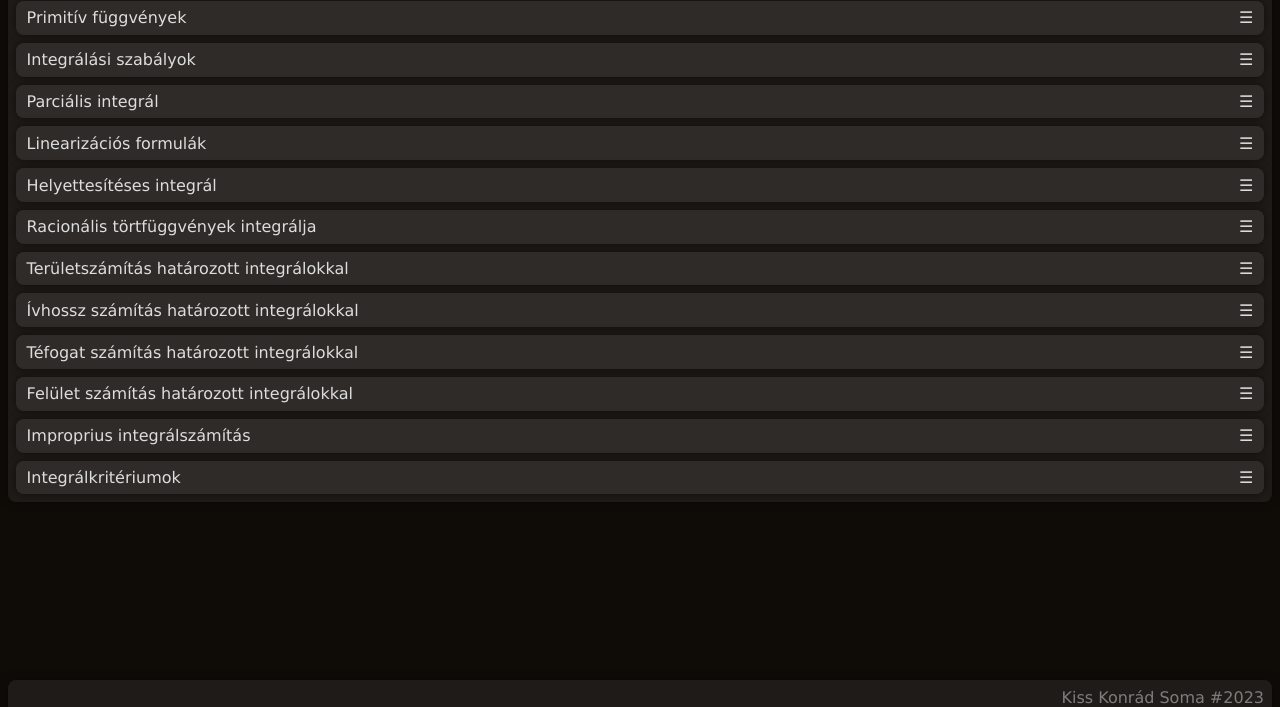
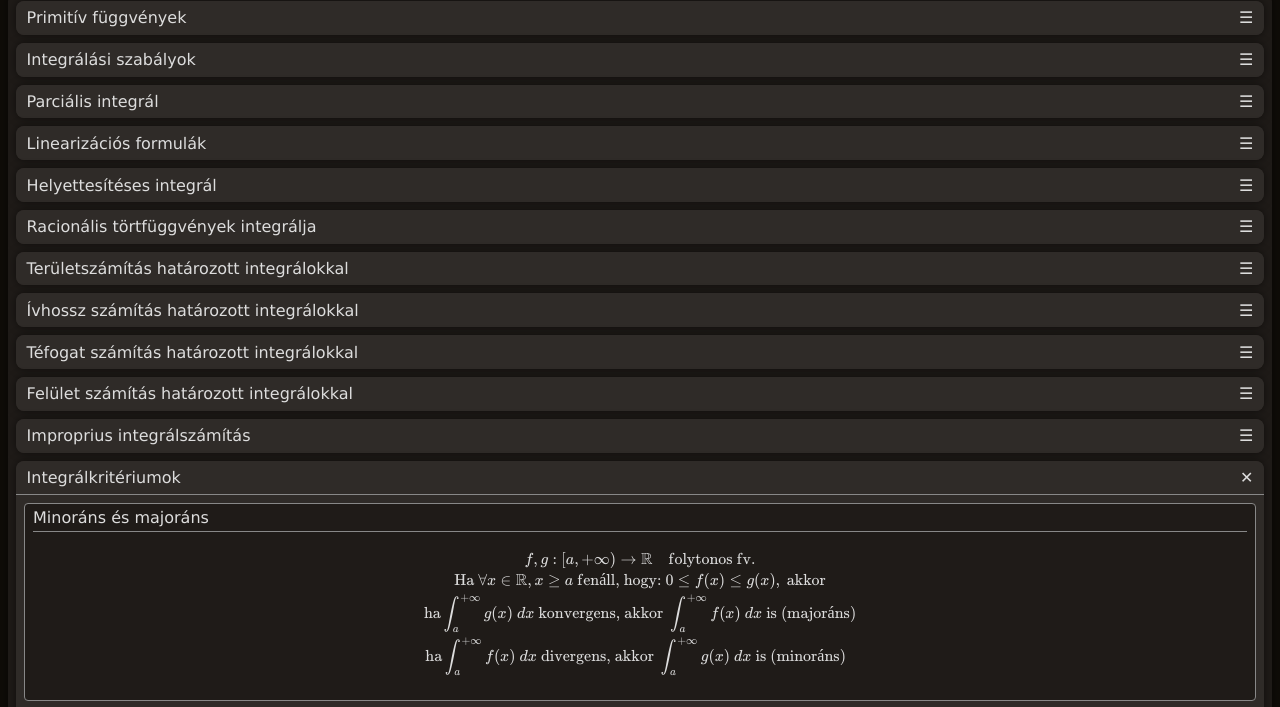
Before and after one commit to KissKonradUni/AnalizisHelpTwo, a plain HTML site: page index.html in a window 1280 px wide. Shown: the part 77-784 px from the top of the page. Drawn offline with nearby package versions, Linux system fonts and the light colour scheme.

Commit message:
"Complete"

```diff
--- a/data/2d_area_integrals.json
+++ b/data/2d_area_integrals.json
@@ -2,8 +2,22 @@
     "title": "Területszámítás határozott integrálokkal",
     "collection": [
         {
-            "title": "welp",
-            "function": "welp"
+            "title": "Descates-koordinátás függvényekhez <math>(f(x) = x)</math>",
+            "function": "\\text{Határozott integrál. :3}"
+        },
+        {
+            "title": "Paraméteres függvények",
+            "function": "\\begin{split}\\left.\\begin{align}x=x(t)\\\\\ny=y(t)\\end{align}\\;\\right\\}\\quad t_1\\leq t \\leq t_2\\\\\n\\mu(T)=\\int_{t_1}^{t_2}y(t)\\cdot\\dot{x}(t)\\space dt\\end{split}",
+            "comment": "Az előjel függ a görbe irányítottságától. Ha negatív eredményt kaptál cseréld meg az integrálba t1 és t2-t."
+        },
+        {
+            "title": "Paraméteres függvények szektorai",
+            "function": "\\begin{split}\\left.\\begin{align}x=x(t)\\\\\ny=y(t)\\end{align}\\;\\right\\}\\quad t_1\\leq t \\leq t_2\\\\\n\\mu(S)=\\frac{1}{2}\\int_{t_A}^{t_B}(x(t)\\cdot\\dot{y}(t)-\\dot{x}(t)\\cdot y(t))\\space dt\\end{split}",
+            "comment": "Ezzel kiszámolható a teljes görbe tA és tB (radián) szögek közti területe. Hasznos lehet szimmetrikus görbék területének kiszámítására, például egy szívgörbe esetén eléggé teszi az egyik fél területének kiszámítását, és a végeredmény a szektor kétszerese lesz."
+        },
+        {
+            "title": "Polárkoordinátás görbék",
+            "function": "\\begin{gather}r=r(\\phi)\\space,\\quad \\phi_1\\leq\\phi\\leq\\phi_2\\\\\n\\mu(T)=\\frac{1}{2}\\int_{\\phi_1}^{\\phi_2}r^2(\\phi)\\space d\\phi\\end{gather}"
         }
     ]
 }
--- a/data/3d_area_integrals.json
+++ b/data/3d_area_integrals.json
@@ -2,8 +2,9 @@
     "title": "Felület számítás határozott integrálokkal",
     "collection": [
         {
-            "title": "welp",
-            "function": "welp"
+            "title": "Descates-koordinátás görbe y=f(x) esetén",
+            "function": "\\begin{gather}y=f(x)\\space,\\quad x\\in[a,b]\\\\\n \\mu(A_x)=2\\pi\\int_{a}^{b}f(x)\\cdot\\sqrt{1+(f'(x))^2}\\space dx\\quad\\text{ha}\\space f(x)\\geq 0\\end{gather}",
+            "comment": "Ez a végpontokon levő körök területét nem veszi figyelembe, azt magadnak kell hozzáadnod a végeredmény megkapásához. x=g(y)-t le tudod magadtól vezetni."
         }
     ]
 }
--- a/data/comparisons.json
+++ b/data/comparisons.json
@@ -2,8 +2,13 @@
     "title": "Integrálkritériumok",
     "collection": [
         {
-            "title": "welp",
-            "function": "welp"
+            "title": "Minoráns és majoráns",
+            "function": "\\begin{gather}f,g:[a, +\\infty)\\rightarrow\\mathbb{R}\\quad\\text{folytonos fv.}\\\\\n\\text{Ha }\\forall x\\in\\mathbb{R}, x\\geq a\\text{  fenáll, hogy: }0\\leq f(x)\\leq g(x),\\text{ akkor}\\\\\n\\text{ha}\\int_{a}^{+\\infty}g(x)\\space dx\\text{  konvergens, akkor }\\int_{a}^{+\\infty}f(x)\\space dx\\text{  is (majoráns)}\\\\\n\\text{ha}\\int_{a}^{+\\infty}f(x)\\space dx\\text{  divergens, akkor }\\int_{a}^{+\\infty}g(x)\\space dx\\text{  is (minoráns)}\\;\\;\\end{gather}"
+        },
+        {
+            "title": "Integrál kritérium",
+            "function": "\\begin{gather}\\text{Ha }\\sum_{n=1}^{\\infty}a_n\\text{ végtelen sor, és }f:[1, +\\infty)\\rightarrow\\mathbb{R}\\text{  monoton csökkenő folytonos függvény, ahol } f(n)=a_n, n\\in\\mathbb{N}\\text{ akkor}\\\\\n\\text{a sor akkor és csakis akkor konvergens, hogyha a belőle képzett improprius integrál is.}\\end{gather}",
+            "comment": "Remélhetőleg még emlékszel, hogy akkor konvergens egy integrál hogyha van véges értéke."
         }
     ]
 }
--- a/data/curve_lengths.json
+++ b/data/curve_lengths.json
@@ -2,8 +2,18 @@
     "title": "Ívhossz számítás határozott integrálokkal",
     "collection": [
         {
-            "title": "welp",
-            "function": "welp"
+            "title": "Paraméteres görbékre",
+            "function": "\\begin{split}\\left.\\begin{align}x=x(t)\\\\\ny=y(t)\\end{align}\\;\\right\\}\\quad t_1\\leq t \\leq t_2\\\\\nL=\\int_{t_1}^{t_2}\\sqrt{(\\dot{x}(t))^2+(\\dot{y}(t))^2}\\space dt\\end{split}",
+            "comment": "x pötty a t-szerinti deriváltat jelöli."
+        },
+        {
+            "title": "Descates-koordinátás görbékre",
+            "function": "\\begin{gather}y=f(x)\\space,\\quad x\\in[a,b]\\\\\nL=\\int_{a}^{b}\\sqrt{1+\\left(\\frac{d}{dx}f(x)\\right)^2}\\space dx\\end{gather}",
+            "comment": "Felírható az y tengelyre is. Remélem emlékszel hogy d/dx deriválást jelent, ami ugye y tengelyre d/dy lenne."
+        },
+        {
+            "title": "Polárkoordinátás görbékre",
+            "function": "\\begin{gather}r=r(\\phi)\\space,\\quad\\phi_1\\leq\\phi\\leq\\phi_2 \\\\\nL=\\int_{\\phi_1}^{\\phi_2}\\sqrt{(\\dot{r}(\\phi))^2+(r(\\phi))^2}\\space d\\phi\\end{gather}"
         }
     ]
 }
--- a/data/improper_integrals.json
+++ b/data/improper_integrals.json
@@ -2,8 +2,28 @@
     "title": "Improprius integrálszámítás",
     "collection": [
         {
-            "title": "welp",
-            "function": "welp"
+            "title": "Pozitív végtelen",
+            "function": "\\int_{a}^{+\\infty}f(x)\\space dx=\\lim_{R\\rightarrow+\\infty}\\int_{a}^{R}f(x)\\space dx"
+        },
+        {
+            "title": "Negatív végtelen",
+            "function": "\\int_{-\\infty}^{b}f(x)\\space dx=\\lim_{r\\rightarrow-\\infty}\\int_{r}^{b}f(x)\\space dx"
+        },
+        {
+            "title": "Kettős végtelen, de folytonos",
+            "function": "\\int_{-\\infty}^{+\\infty}f(x)\\space dx=\\int_{-\\infty}^{c}f(x)\\space dx+\\int_{c}^{+\\infty}f(x)\\space dx,\\space\\text{ahol }c\\in\\mathbb{R}"
+        },
+        {
+            "title": "Szakadáspont az intervallum elején",
+            "function": "\\int_{a}^{b}f(x)\\space dx=\\lim_{\\mathcal{E}\\rightarrow0}\\int_{a+\\mathcal{E}}^{b}f(x)\\space dx"
+        },
+        {
+            "title": "Szakadáspont az intervallum végén",
+            "function": "\\int_{a}^{b}f(x)\\space dx=\\lim_{\\mathcal{E}\\rightarrow0}\\int_{a}^{b-\\mathcal{E}}f(x)\\space dx"
+        },
+        {
+            "title": "Szakadáspont az intervallumban",
+            "function": "\\begin{gather}f:[a,c)\\cup(c,b] \\rightarrow \\mathbb{R}\\\\\n\\int_{a}^{b}f(x)\\space dx=\\lim_{\\mathcal{E}_1\\rightarrow0}\\int_{a}^{c-\\mathcal{E}_1}f(x)\\space dx+\\lim_{\\mathcal{E}_2\\rightarrow0}\\int_{c+\\mathcal{E}_2}^{b}f(x)\\space dx\\end{gather}"
         }
     ]
 }
--- a/data/rational_fraction_integrals.json
+++ b/data/rational_fraction_integrals.json
@@ -2,8 +2,25 @@
     "title": "Racionális törtfüggvények integrálja",
     "collection": [
         {
-            "title": "welp",
-            "function": "welp"
+            "title": "Alapeset (1)",
+            "function": "\\int \\frac{A}{ax+b}\\space dx=\\frac{A}{a}\\ln{|ax+b|}+c"
+        },
+        {
+            "title": "Alapeset (2)",
+            "function": "\\int \\frac{A}{(ax+b)^n}\\space dx=A\\int (ax+b)^{-n}\\space dx=\\frac{A}{a}\\cdot\\frac{(ax+b)^{1-n}}{1-n}+c"
+        },
+        {
+            "title": "Alapeset (3)",
+            "function": "\\int \\frac{1}{1+x^2}\\space dx=\\text{arctg x} + c"
+        },
+        {
+            "title": "Alapeset (4)",
+            "function": "\\int \\frac{1}{ax^2+bx+c} \\space dx",
+            "comment": "Három megoldása van aszerint, hogy <math>b^2 - 4ac</math> kisebb, egyenlő vagy nagyobb mint 0. Füzetvázlat segít, sok ide beírni."
+        },
+        {
+            "title": "Általános eset (polinom/polinom)",
+            "function": "\\begin{gather}\\int \\frac{Pn(x)}{Qm(x)}\\\\\nn<m\\Rightarrow\\text{Parciális törtekre bontás, Qm(x)-et felíjuk irreducibilis polinomok szorzatára}\\\\\nn\\geq m \\Rightarrow\\text{Polinomosztás, utána ha szükséges parciális törtekre bontás}\\quad\\quad\\quad\\quad\\quad\\quad\\quad\\space\\;\\end{gather}"
         }
     ]
 }
--- a/data/volume_integrals.json
+++ b/data/volume_integrals.json
@@ -2,8 +2,12 @@
     "title": "Téfogat számítás határozott integrálokkal",
     "collection": [
         {
-            "title": "welp",
-            "function": "welp"
+            "title": "Descates-koordinátás görbe y=f(x) esetén",
+            "function": "\\begin{gather}y=f(x)\\space,\\quad x\\in[a,b]\\\\\n \\mu(V_x)=\\pi\\int_{a}^{b}f^2(x)\\space dx\\end{gather}"
+        },
+        {
+            "title": "Descates-koordinátás görbe x=g(y) esetén",
+            "function": "\\begin{gather}x=g(y)\\space,\\quad y\\in[a,b]\\\\\n \\mu(V_y)=\\pi\\int_{a}^{b}g^2(y)\\space dx\\end{gather}"
         }
     ]
 }
--- a/index.html
+++ b/index.html
@@ -14,6 +14,9 @@
     <script src="main.js" defer></script>
     <link rel="stylesheet" href="style.css">
     <title>Analizís Help Two: Electric Boogaloo</title>
+    <meta http-equiv="Cache-Control" content="no-cache, no-store, must-revalidate" />
+    <meta http-equiv="Pragma" content="no-cache" />
+    <meta http-equiv="Expires" content="0" />
 </head>
 <body>
     <header>
--- a/main.js
+++ b/main.js
@@ -11,7 +11,7 @@ async function main() {
     }
     const main = document.querySelector("main");
 
-//    let c = 0;
+    let c = 0;
     dataFiles.forEach(file => {
         let element = new HTMLFoldGroup(file["title"]);
         file["collection"].forEach(line => {
@@ -50,8 +50,8 @@ async function main() {
             }
         });
         main.appendChild(element);
-//        if (c++ > 4)
-//            element.clickEvent();
+        if (c++ > 10)
+            element.clickEvent();
     });
 }
 main();
--- a/style.css
+++ b/style.css
@@ -1,4 +1,8 @@
 /* Loading */
+
+:root {
+    --load-length: 0.1s;
+}
 
 @keyframes div-loading {
     0% {
@@ -36,7 +40,7 @@ div.loading-marker {
     text-align: center;
     font-size: 2rem;
 
-    animation: div-loading 1s linear 0s 1 forwards;
+    animation: div-loading var(--load-length) linear 0s 1 forwards;
 }
 
 @keyframes main-loading {
@@ -54,7 +58,7 @@ main {
     flex-direction: column;
     gap: 0.5rem;
     opacity: 0;
-    animation: main-loading 0.25s ease-in-out 1s forwards;
+    animation: main-loading 0.25s ease-in-out var(--load-length) forwards;
 }
 
 header {
```
